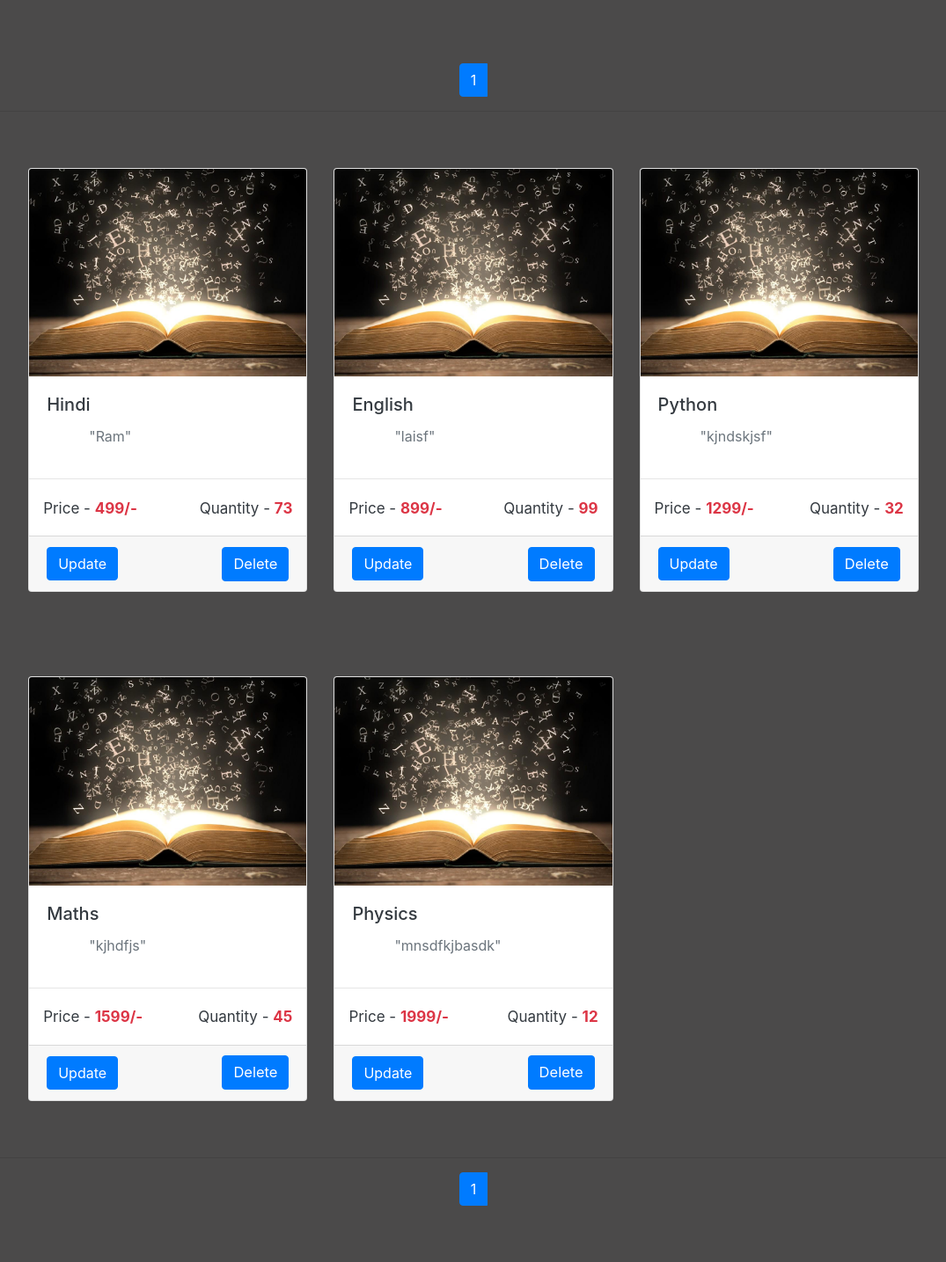
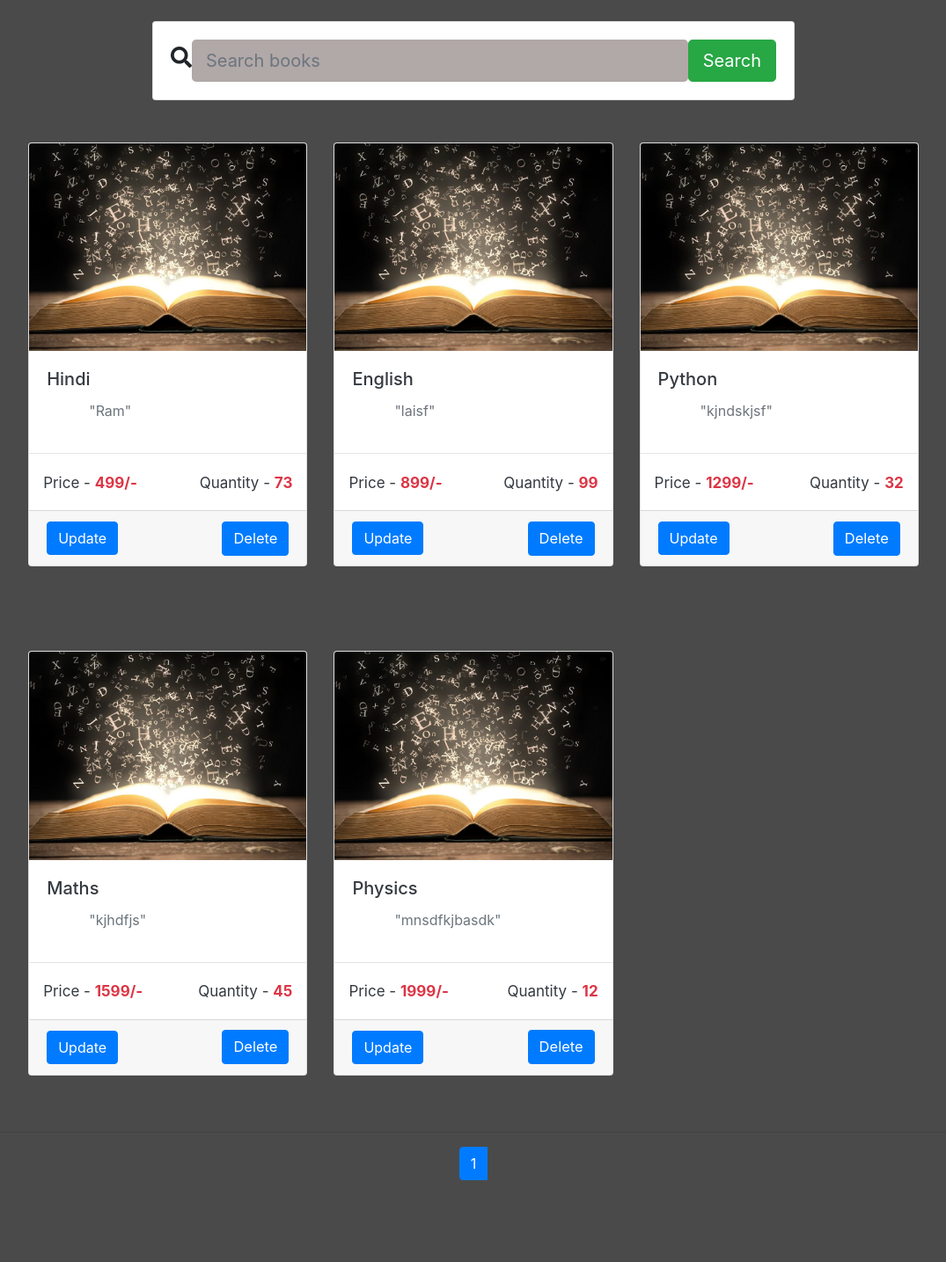
Before and after one commit to Neerajsinghtanwar/BookShop, a Django app: page /viewbooks/ in a window 1280 px wide. Shown: the part 56-1491 px from the top of the page at 88% size, without its empty margins (102-1177 px from the left). After the commit the page ends 1398 px from the top, so only its background shows below. Run offline with Django 3.2, Linux system fonts and the light colour scheme; a user stored in the database is signed in; data comes from the database, SQL or seed files in the repository; some libraries are stand-ins or nearby versions.

Commit message:
Initial Commit

```diff
--- a/BookShop/urls.py
+++ b/BookShop/urls.py
@@ -28,6 +28,7 @@ urlpatterns = [
     path('logout/', views.user_logout, name='logout'),
     path('addbook/', views.addbook, name='addbook'),
     path('viewbooks/', views.view_books, name='viewbooks'),
+    path('search/', views.search_books, name='search'),
     path('deletebook/<int:id>', views.delete_book, name='deletebook'),
     path('updatebook/<int:id>', views.update_book, name='updatebook'),
     path('purchasebook/<int:id>', views.purchase_book, name='purchasebook'),
--- a/app/templates/app/view_book.html
+++ b/app/templates/app/view_book.html
@@ -5,6 +5,18 @@
 {% load static %}
 
 {% block style %}
+.body{
+    background:#ddd;
+}
+.form-control-borderless {
+    border: none;
+}
+
+.form-control-borderless:hover, .form-control-borderless:active, .form-control-borderless:focus {
+    border: none;
+    outline: none;
+    box-shadow: none;
+}
 
 .bottomright {
     position: absolute;
@@ -50,15 +62,34 @@
 </div>
 {% endblock msg %}
 
-{% block page1 %}
-<br>
-<br>
-<br>
-{% include 'app/pagination.html' %}
-<hr>
-{% endblock page1 %}
+{% block content %}
 
-{% block content %}
+<link rel="stylesheet" href="https://use.fontawesome.com/releases/v5.1.0/css/all.css" integrity="sha384-lKuwvrZot6UHsBSfcMvOkWwlCMgc0TaWr+30HWe3a4ltaBwTZhyTEggF5tJv8tbt" crossorigin="anonymous">
+<div class="container">
+    <br/>
+	<div class="row justify-content-center">
+        <div class="col-12 col-md-10 col-lg-8">
+            <form class="card card-sm" method="get", action="/search">
+                <div class="card-body row no-gutters align-items-center">
+                    <div class="col-auto">
+                        <i class="fas fa-search h4 text-body"></i>
+                    </div>
+                    <!--end of col-->
+                    <div class="col">
+                        <input class="form-control form-control-lg form-control-borderless" type="search" placeholder="Search books" name="query" id="query">
+                    </div>
+                    <!--end of col-->
+                    <div class="col-auto">
+                        <button class="btn btn-lg btn-success" type="submit">Search</button>
+                    </div>
+                    <!--end of col-->
+                </div>
+            </form>
+        </div>
+        <!--end of col-->
+    </div>
+</div>
+
 <div class="col-sm-10 container">
     {% for book in books %}
         {% if forloop.counter0|divisibleby:3 %} <div class="row"> {%  endif %}
--- a/app/views.py
+++ b/app/views.py
@@ -1,3 +1,4 @@
+from django.db.models import query
 from django.http.response import HttpResponse
 from django.shortcuts import render, HttpResponseRedirect
 from django.contrib import messages
@@ -92,13 +93,18 @@ def update_book(request, id):
     return render(request, 'app/update_book.html', {'form':form})
 
 
-@login_required
 def view_books(request):
         book = Book.objects.all().order_by('price')
         paginator = Paginator(book, 6)
         page_num = request.GET.get('page')
         books = paginator.get_page(page_num)
         return render(request, 'app/view_book.html', {'books':books})
+
+
+def search_books(request):
+    query = request.GET['query']
+    obj = Book.objects.filter(bookname__icontains=query)
+    return render(request, 'app/view_book.html', {'books':obj})
 
 
 def delete_book(request, id):
```
Also changed, not shown: BookShop/settings.py (+8 -8 lines), app/templates/app/search.html (added).
